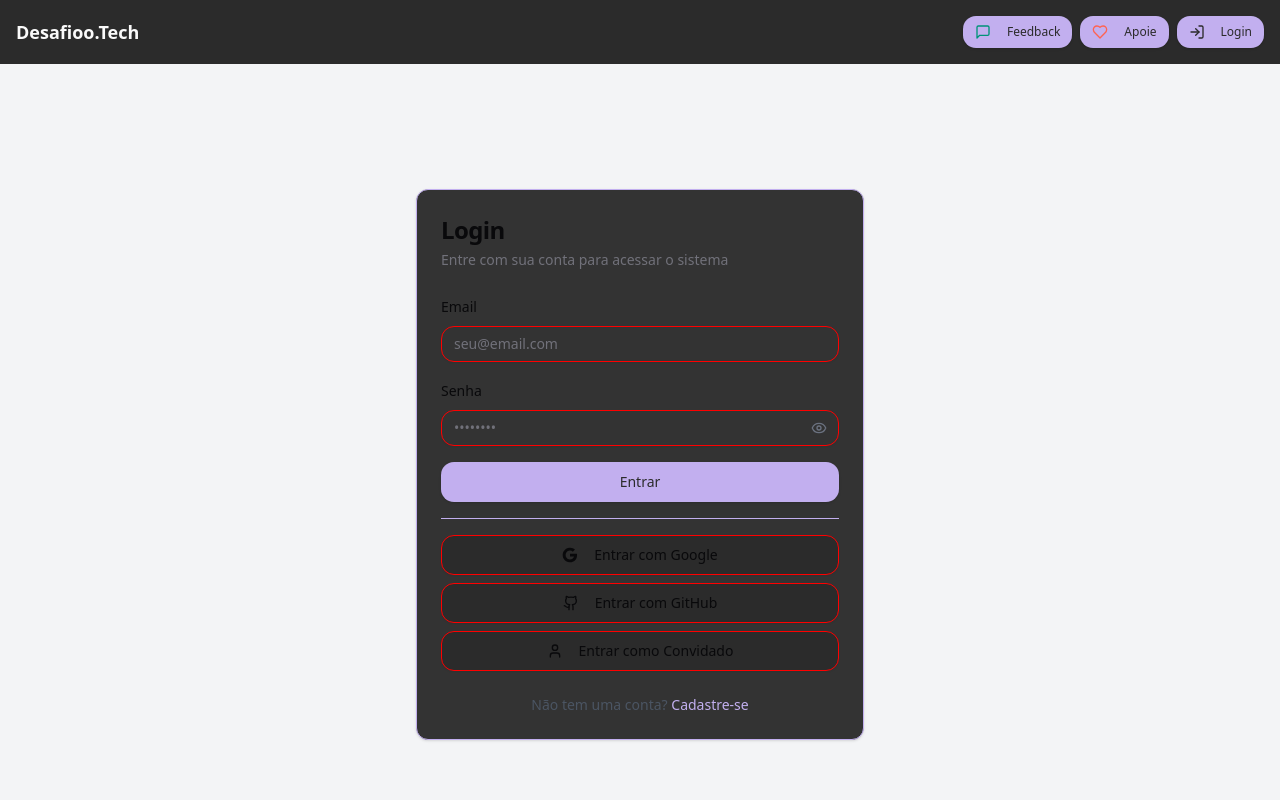
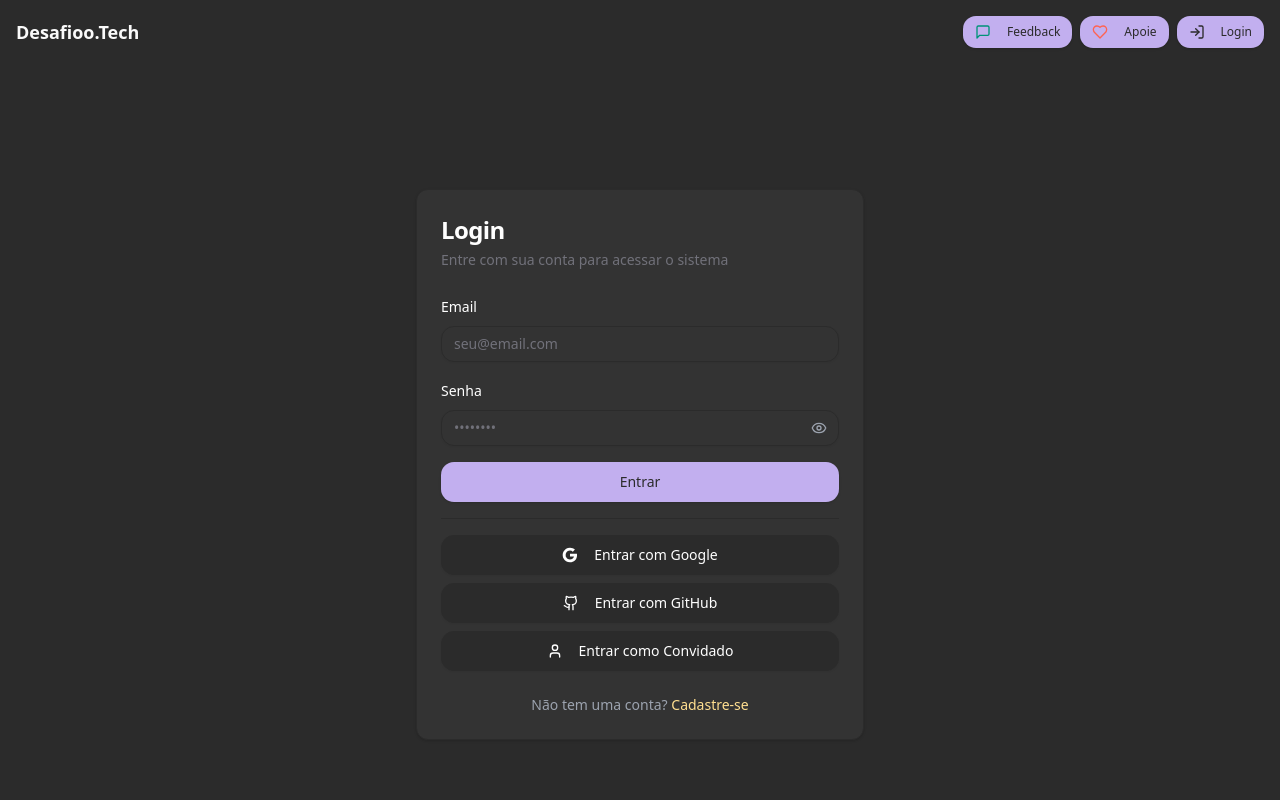
Before and after one commit to ArthurSilv4/site-desafio.tech, a Next.js app: page /signIn in a window 1280 px wide. Shown: the top 800 px of the page. Built offline with nearby package versions, Linux system fonts and the light colour scheme.

Commit message:
arrumado as cores de login e cadastro

```diff
--- a/src/app/globals.css
+++ b/src/app/globals.css
@@ -15,12 +15,12 @@
     --secondary-foreground: 240 5.9% 10%;
     --muted: 0 100% 50%;
     --muted-foreground: 240 3.8% 46.1%;
-    --accent: 0 100% 50%;
+    --accent: 258 67.6% 81.2%;
     --accent-foreground: 240 5.9% 10%;
     --destructive: 0 84.2% 60.2%;
     --destructive-foreground: 0 0% 98%;
-    --border: 258 67.6% 81.2%;
-    --input: 0 100% 50%;
+    --border: 0 0% 16.9%;
+    --input: 0 0% 16.9%;
     --ring: 240 10% 3.9%;
     --chart-1: 0 100% 50%;
     --chart-2: 0 100% 50%;
--- a/src/app/signIn/page.tsx
+++ b/src/app/signIn/page.tsx
@@ -47,8 +47,8 @@ const SignIn = () => {
   }
 
   return (
-    <div className="min-h-screen flex items-center justify-center bg-gray-100">
-      <Card className="w-full max-w-md">
+    <main className="min-h-screen flex items-center justify-center">
+      <Card className="w-full max-w-md text-white">
         <CardHeader className="space-y-1">
           <CardTitle className="text-2xl font-bold">Login</CardTitle>
           <CardDescription>
@@ -85,9 +85,9 @@ const SignIn = () => {
                   className="absolute right-3 top-1/2 transform -translate-y-1/2"
                 >
                   {showPassword ? (
-                    <EyeOff className="h-4 w-4 text-gray-500" />
+                    <EyeOff className="h-4 w-4 text-gray-400" />
                   ) : (
-                    <Eye className="h-4 w-4 text-gray-500" />
+                    <Eye className="h-4 w-4 text-gray-400" />
                   )}
                 </button>
               </div>
@@ -144,15 +144,15 @@ const SignIn = () => {
           </div>
         </CardContent>
         <CardFooter className="flex justify-center">
-          <p className="text-sm text-gray-600">
+          <p className="text-sm text-gray-400">
             Não tem uma conta?{' '}
-            <a href="/signUp" className="text-primary hover:underline">
+            <a href="/signUp" className="text-[#FFDF90] hover:underline">
               Cadastre-se
             </a>
           </p>
         </CardFooter>
       </Card>
-    </div>
+    </main>
   )
 }
 
--- a/src/app/signUp/page.tsx
+++ b/src/app/signUp/page.tsx
@@ -43,8 +43,8 @@ export default function SignUp() {
   }
 
   return (
-    <div className="min-h-screen flex items-center justify-center bg-gray-100">
-      <Card className="w-full max-w-md">
+    <div className="min-h-screen flex items-center justify-center">
+      <Card className="w-full max-w-md text-white">
         <CardHeader className="space-y-1">
           <CardTitle className="text-2xl font-bold">Criar uma conta</CardTitle>
           <CardDescription>
@@ -89,9 +89,9 @@ export default function SignUp() {
                   className="absolute right-3 top-1/2 transform -translate-y-1/2"
                 >
                   {showPassword ? (
-                    <EyeOff className="h-4 w-4 text-gray-500" />
+                    <EyeOff className="h-4 w-4 text-gray-400" />
                   ) : (
-                    <Eye className="h-4 w-4 text-gray-500" />
+                    <Eye className="h-4 w-4 text-gray-400" />
                   )}
                 </button>
               </div>
@@ -153,9 +153,9 @@ export default function SignUp() {
           </div>
         </CardContent>
         <CardFooter className="flex justify-center">
-          <p className="text-sm text-gray-600">
+          <p className="text-sm text-gray-400">
             Já tem uma conta?{' '}
-            <a href="/login" className="text-primary hover:underline">
+            <a href="/signIn" className="text-[#FFDF90] hover:underline">
               Faça login
             </a>
           </p>
--- a/src/components/links/links.tsx
+++ /dev/null
@@ -1,27 +0,0 @@
-import React from 'react';
-import Link from "next/link";
-
-interface LinksProps {
-  className?: string;
-}
-
-const Links: React.FC<LinksProps> = ({ className }) => {
-  return (
-    <nav className={className}>
-      <Link href="/" className="hover:underline">
-        Página Inicial
-      </Link>
-      <Link href="/crieSeuDesafio" className="hover:underline">
-        Crie seu Desafio
-      </Link>
-      <Link href="/saibaMais" className="hover:underline">
-        Saiba mais
-      </Link>
-      <Link href="/perguntasFrequentes" className="hover:underline">
-        Perguntas Frequentes
-      </Link>
-    </nav>
-  );
-};
-
-export default Links;
```
